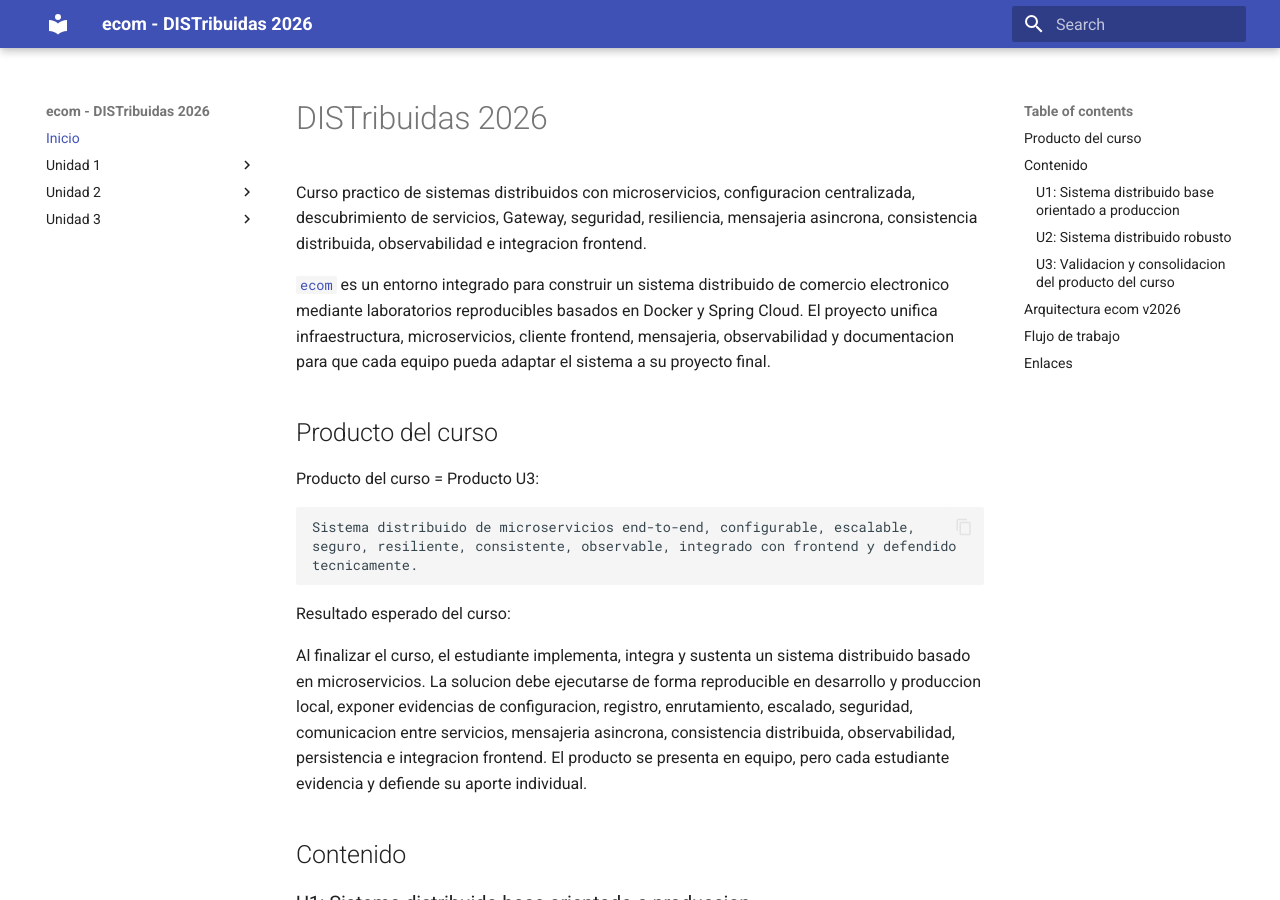
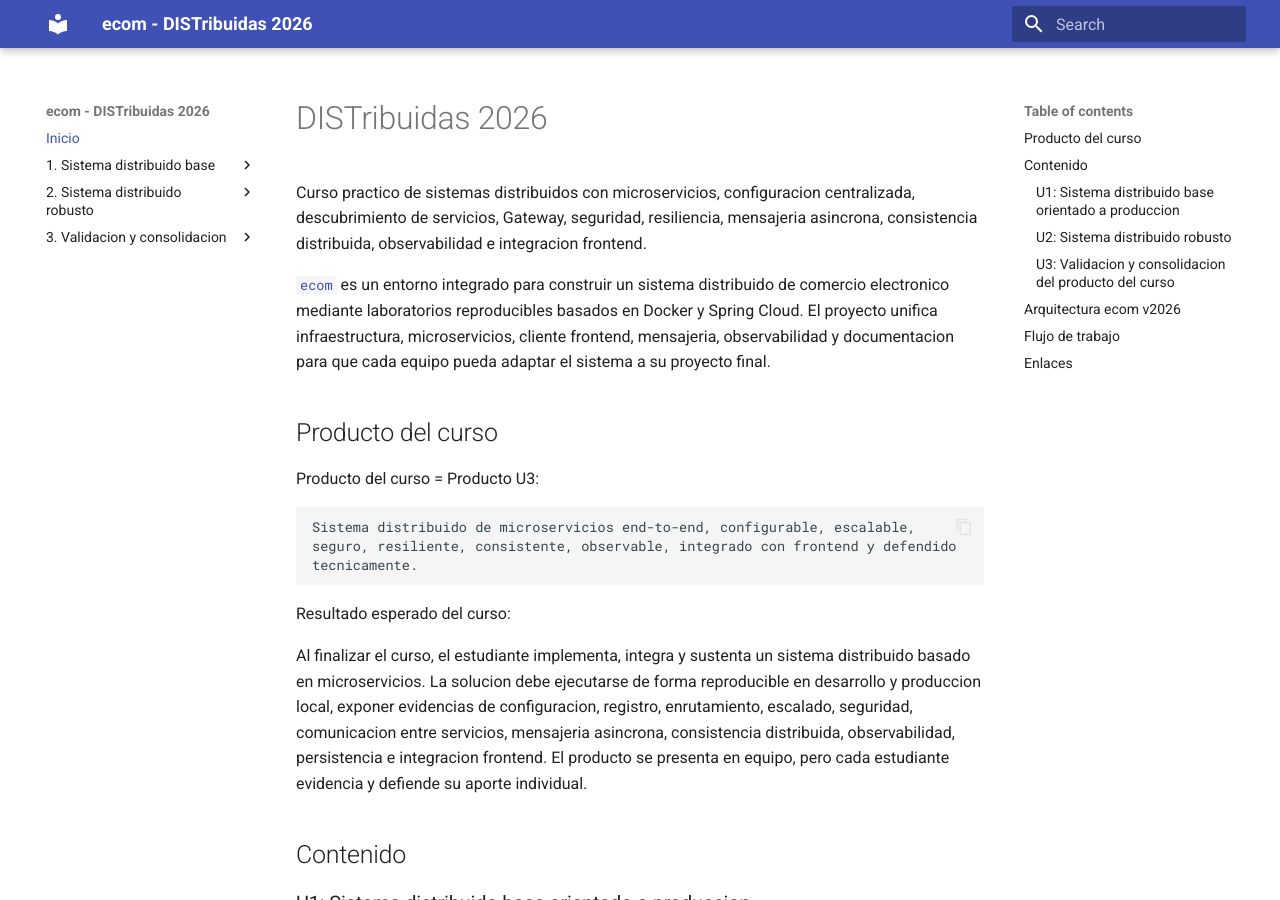
Before and after one commit to 261dist/ecom, an MkDocs documentation site: the page built from docs/index.md, in a window 1280 px wide and 900 px high. Built offline with MkDocs 1.6.1 and Material for MkDocs 9.7.7, drawn with Linux system fonts in a browser that asks for light colours.

Commit message:
first commit

```diff
--- a/mkdocs.yml
+++ b/mkdocs.yml
@@ -4,13 +4,13 @@
 
 nav:
   - Inicio: index.md
-  - Unidad 1:
+  - 1. Sistema distribuido base:
       - S1 - Servicio base: sesiones/s01-arquitectura-base.md
       - S2 - Configuracion y ambientes: sesiones/s02-configuracion-centralizada.md
       - S3 - Registro y descubrimiento: sesiones/s03-eureka-escalado.md
       - S4 - Acceso unico y trafico: sesiones/s04-gateway-load-balancer.md
       - S5 - Evaluacion U1: sesiones/s05-evaluacion-u1.md
-  - Unidad 2:
+  - 2. Sistema distribuido robusto:
       - S6 - Comunicacion sincronica resiliente: sesiones/s06-feign-circuit-breaker.md
       - S7 - Seguridad distribuida: sesiones/s07-seguridad-jwt.md
       - S8 - Mensajeria asincrona: sesiones/s08-angular-cors-jwt.md
@@ -18,7 +18,7 @@
       - S10 - Observabilidad y diagnostico: sesiones/s10-observabilidad.md
       - S11 - Integracion frontend: sesiones/s11-integracion-fullstack.md
       - S12 - Evaluacion U2: sesiones/s12-evaluacion-u2.md
-  - Unidad 3:
+  - 3. Validacion y consolidacion:
       - S13 - Validacion end-to-end: sesiones/s13-validacion-integral.md
       - S14 - Revision tecnica: sesiones/s14-cierre-tecnico.md
       - S15 - Defensa tecnica: sesiones/s15-defensa-tecnica.md
```
